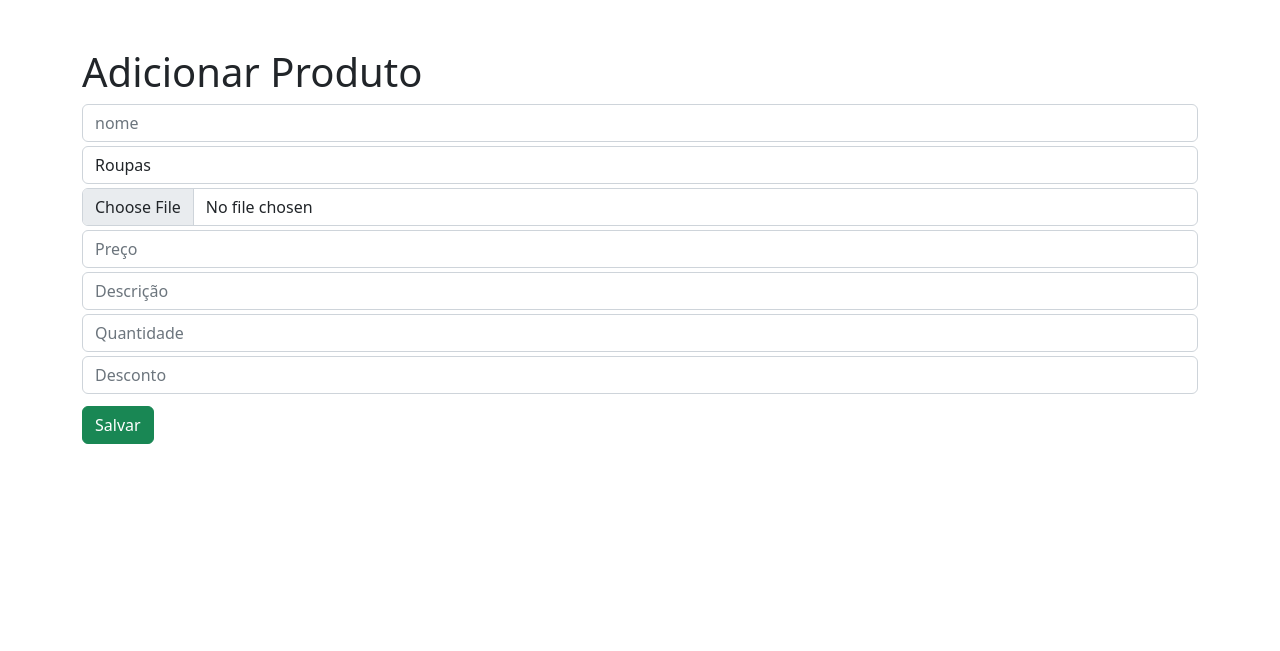
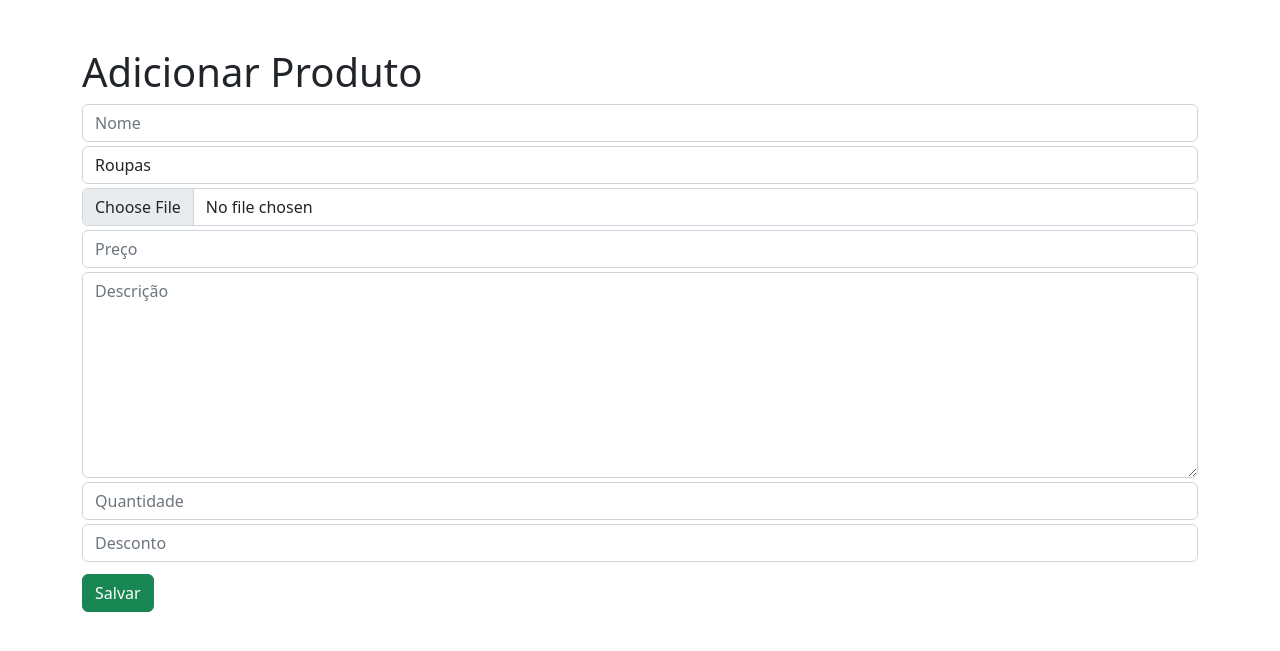
Before and after one commit to WildsonCaio/stock_ADS, a Django app: page /add-product/ in a window 1280 px wide. Shown: the top 651 px of the page. Run offline with Django 4.2, Linux system fonts and the light colour scheme; data comes from the database, SQL or seed files in the repository; both versions use the stored data as it was after the commit.

Commit message:
seach bar

```diff
--- a/stockADS/templates/pages/add-product.html
+++ b/stockADS/templates/pages/add-product.html
@@ -11,17 +11,17 @@
 
     <form method="POST" class="container mt-5" enctype="multipart/form-data"> {% csrf_token %}
         <h1>Adicionar Produto</h1>
-        <input class="form-control my-1" type="text" name="name" placeholder="nome">
-        <select class="form-control my-1" name="category" id="">
+        <input class="form-control my-1" required type="text" name="name" placeholder="Nome">
+        <select class="form-control my-1" required name="category" id="">
             {% for category in categories %}
             <option value="{{category.id}}">{{ category.name }}</option>
             {% endfor %}
         </select>
-        <input class="form-control my-1" type="file" name="picture" placeholder="Imagem">
-        <input class="form-control my-1" type="text" name="price" placeholder="Preço">
-        <input class="form-control my-1" type="text" name="description" placeholder="Descrição">
-        <input class="form-control my-1" type="text" name="qtd" placeholder="Quantidade">
-        <input class="form-control my-1" type="text" name="discount" placeholder="Desconto">
+        <input class="form-control my-1" required type="file" name="picture" placeholder="Imagem">
+        <input class="form-control my-1" required type="number" name="price" placeholder="Preço">
+        <textarea class="form-control my-1" name="description" id="" cols="30" rows="8" placeholder="Descrição" required></textarea>
+        <input class="form-control my-1" required type="number" name="qtd" placeholder="Quantidade">
+        <input class="form-control my-1" required type="number" name="discount" placeholder="Desconto">
         <button type="submit" class="btn btn-success mt-2">Salvar</button>
     </form>
 
--- a/stockADS/templates/pages/index.html
+++ b/stockADS/templates/pages/index.html
@@ -15,6 +15,10 @@
     <header>
         <nav class="navbar d-flex justify-content-between py-2 px-5 bg-secondary ">
             <label class="fs-3 text-white" for="">Stock ADS</label>
+            <form action="{% url 'search-product' %}" class="d-flex gap-1">
+                <input type="search" name="q">
+                <button class="btn btn-success">Buscar</button>
+            </form>
         </nav>
     </header>
     <div class="container">
--- a/stockADS/urls.py
+++ b/stockADS/urls.py
@@ -3,6 +3,7 @@ from . import views
 
 urlpatterns = [
     path('', views.index, name='home'),
+    path('search-product/', views.search_product, name='search-product'),
     path('add-product/', views.add_product, name='add_product'),
     path('delete-product/<int:id>/', views.delete_product, name='delete-product' ),
     path('product-detail/<int:id>/', views.product_detail, name='product-detail' )
--- a/stockADS/views.py
+++ b/stockADS/views.py
@@ -6,6 +6,11 @@ from datetime import datetime
 
 def index(request):
     produtos = Products.objects.all()
+    return render(request, 'pages/index.html', {'produtos': produtos})
+
+def search_product(request):
+    q = request.GET.get('q')
+    produtos = Products.objects.filter(name__icontains=q)
     return render(request, 'pages/index.html', {'produtos': produtos})
 
 
```
Also changed, not shown: db.sqlite3.
